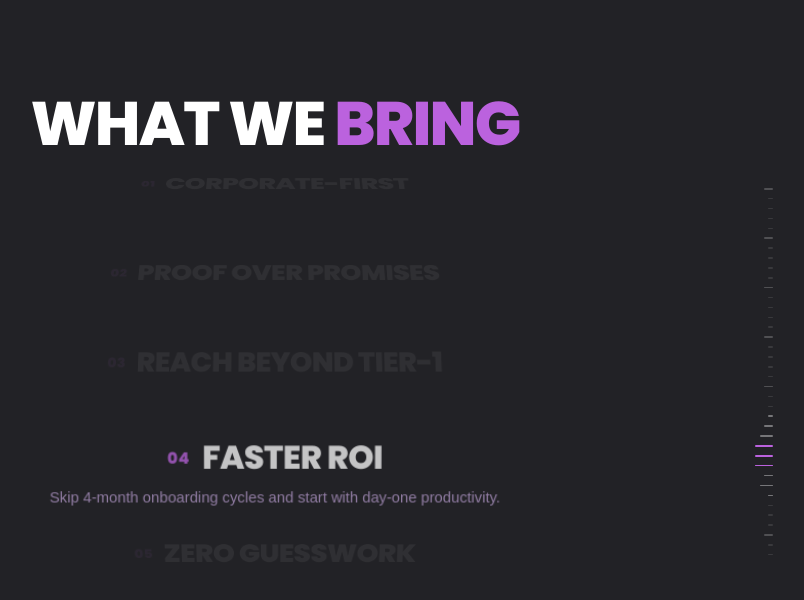
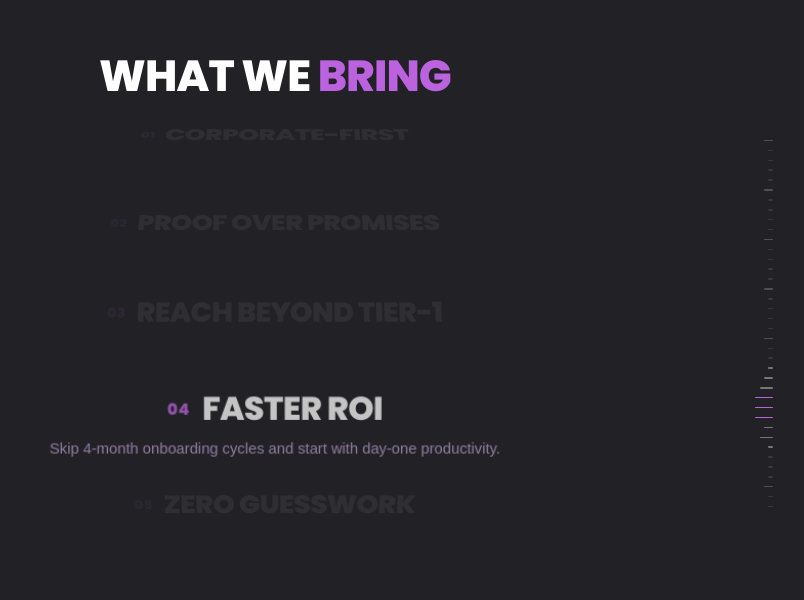
Before and after one commit to maverickjit/antbox-corporate-candidate-website, a Next.js app: page / in a window 1280 px wide. Shown: the part 2141-2741 px from the top of the page, without its empty margins (365-1169 px from the left). Built offline with nearby package versions, Linux system fonts and the light colour scheme.

Commit message:
latest updates 3

```diff
--- a/src/app/page.js
+++ b/src/app/page.js
@@ -334,10 +334,9 @@ function WhatWeBringSection() {
   const totalCards = cardData.length;
 
   // Dynamic vertical drum centering so active card is always vertically centered within viewport safe area
-  // (Prevents card 01 from hitting the top pill bar and card 05 from hitting the bottom edge)
   const drumY = useTransform(scrollYProgress, (progress) => {
     const current = progress * (totalCards - 1);
-    return `${(2 - current) * 44}px`;
+    return `${(2 - current) * 36}px`;
   });
 
   return (
@@ -358,10 +357,10 @@ function WhatWeBringSection() {
           display: 'flex',
           flexDirection: 'column',
           alignItems: 'center',
-          justifyContent: 'center',
+          justifyContent: 'flex-start',
           overflow: 'hidden',
-          paddingTop: 'clamp(6rem, 13vh, 8.5rem)',
-          paddingBottom: 'clamp(2.5rem, 5vh, 4rem)',
+          paddingTop: 'clamp(100px, 14vh, 125px)',
+          paddingBottom: 'clamp(2rem, 4vh, 3.5rem)',
           paddingLeft: '1.5rem',
           paddingRight: '1.5rem',
         }}
@@ -374,7 +373,7 @@ function WhatWeBringSection() {
             display: 'flex',
             flexDirection: 'column',
             alignItems: 'center',
-            justifyContent: 'center',
+            justifyContent: 'flex-start',
             position: 'relative',
           }}
         >
@@ -383,12 +382,12 @@ function WhatWeBringSection() {
             style={{
               color: '#ffffff',
               marginTop: '0',
-              marginBottom: 'clamp(1rem, 2.5vh, 2rem)',
-              fontSize: 'clamp(2.4rem, 4.8vw, 4.2rem)',
+              marginBottom: 'clamp(1.2rem, 2.5vh, 2.2rem)',
+              fontSize: 'clamp(1.9rem, 3.4vw, 2.75rem)',
               textAlign: 'center',
               textTransform: 'uppercase',
-              letterSpacing: '-0.03em',
-              lineHeight: 1.05,
+              letterSpacing: '-0.02em',
+              lineHeight: 1.1,
             }}
           >
             WHAT WE <span style={{ color: 'var(--accent-purple)' }}>BRING</span>
```
